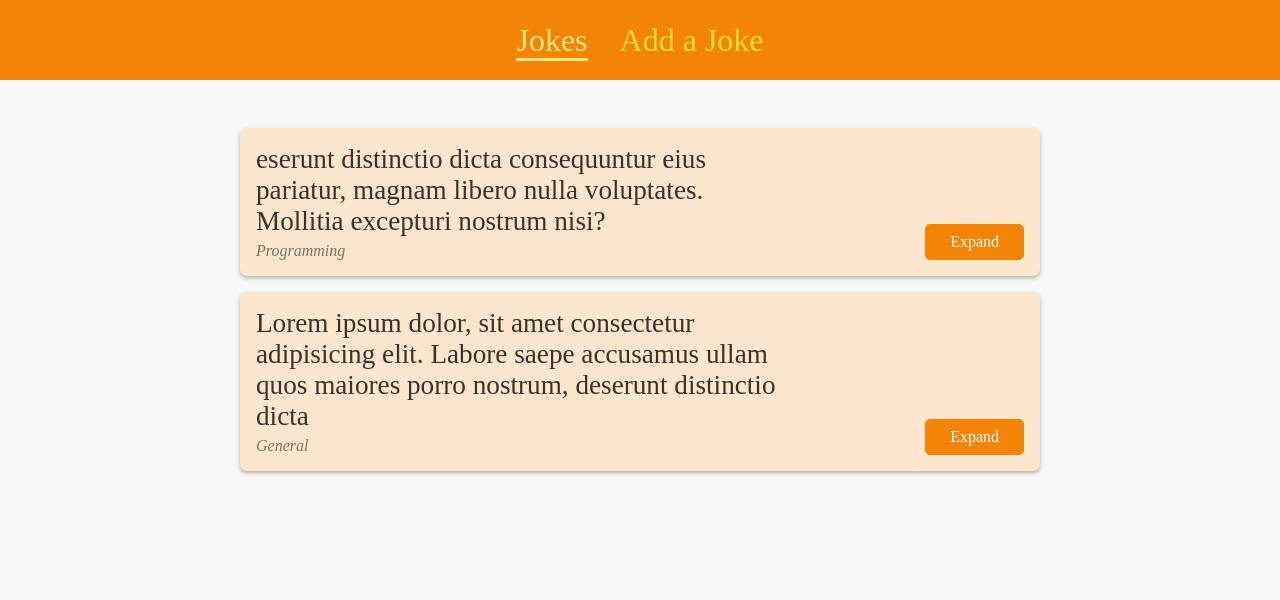
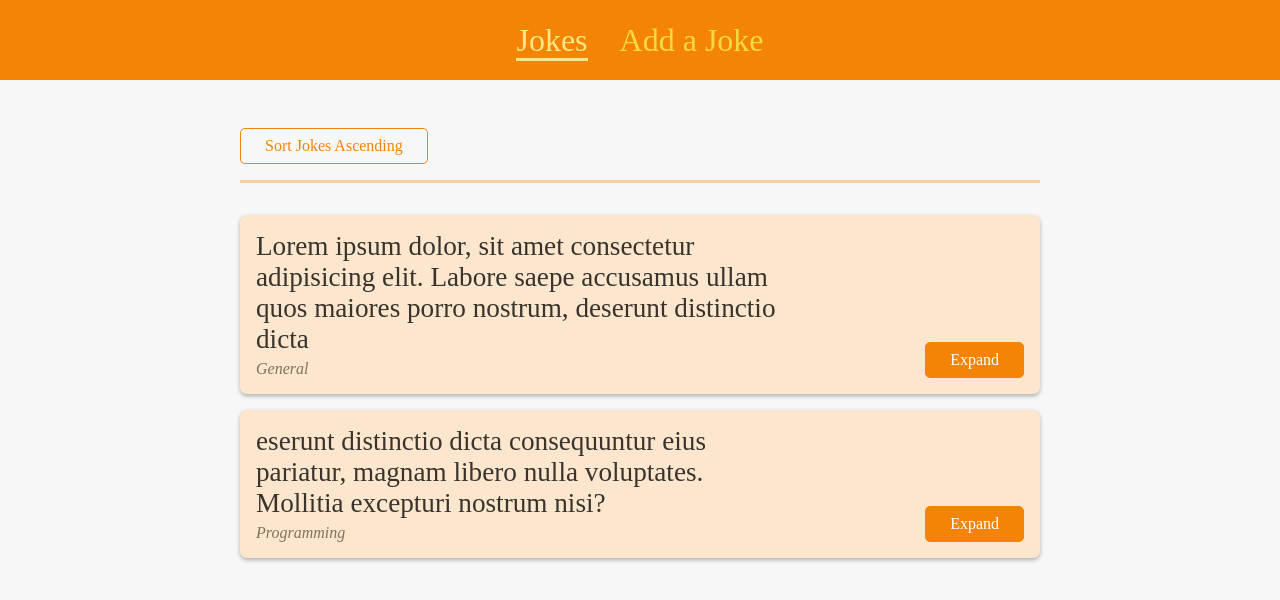
Before and after one commit to AndreyEmelianov/Jokes-Project-React-Router, a React (Create React App) app: page /jokes in a window 1280 px wide. Shown: the top 600 px of the page. Built offline with nearby package versions, Linux system fonts and the light colour scheme; the HTML template or start-up script is replaced by a standard one; a web font is replaced by a local one.

Commit message:
поработал с параметрами запроса и в зависимости от парметра кнопка сортировки меняет свой контент и сортировку шуток

```diff
--- a/src/components/jokes/JokeList.js
+++ b/src/components/jokes/JokeList.js
@@ -1,11 +1,39 @@
 import { Fragment } from 'react';
+import { useHistory, useLocation } from 'react-router-dom/cjs/react-router-dom.min';
 
 import JokeItem from './JokeItem';
 import styles from './JokeList.module.css';
 
+const sortJokes = (jokes, isAscending) => {
+	return jokes.sort((joke1, joke2) => {
+		if (isAscending) {
+			return joke1.id > joke2.id ? 1 : -1;
+		} else {
+			return joke1.id < joke2.id ? 1 : -1;
+		}
+	});
+};
+
 const JokeList = (props) => {
+	const history = useHistory();
+	const location = useLocation();
+
+	const queryParams = new URLSearchParams(location.search);
+	const sortingOrder = queryParams.get('sort');
+	const isSortingAscending = sortingOrder === 'asc';
+	const sortedJokes = sortJokes(props.jokes, isSortingAscending);
+
+	const toggleSortingJokesHandler = () => {
+		history.push('/jokes?sort=' + (isSortingAscending ? 'desc' : 'asc'));
+	};
+
 	return (
 		<Fragment>
+			<div className={styles.sort}>
+				<button onClick={toggleSortingJokesHandler}>
+					Sort Jokes {isSortingAscending ? 'Descending' : 'Ascending'}
+				</button>
+			</div>
 			<ul className={styles.list}>
 				{props.jokes.map((joke) => (
 					<JokeItem key={joke.id} id={joke.id} topic={joke.topic} text={joke.text} />
--- a/src/components/jokes/JokeList.module.css
+++ b/src/components/jokes/JokeList.module.css
@@ -4,13 +4,13 @@
 	padding: 0;
 }
 
-.filter {
+.sort {
 	padding-bottom: 1rem;
 	border-bottom: 3px solid #f6d0a4;
 	margin-bottom: 2rem;
 }
 
-.filter button {
+.sort button {
 	font: inherit;
 	color: #f48405;
 	border: 1px solid #f48405;
@@ -20,6 +20,6 @@
 	cursor: pointer;
 }
 
-.filter button:hover {
+.sort button:hover {
 	background-color: #f6d0a4;
 }
```
Lines whose indentation alone changed are shown as unchanged.
